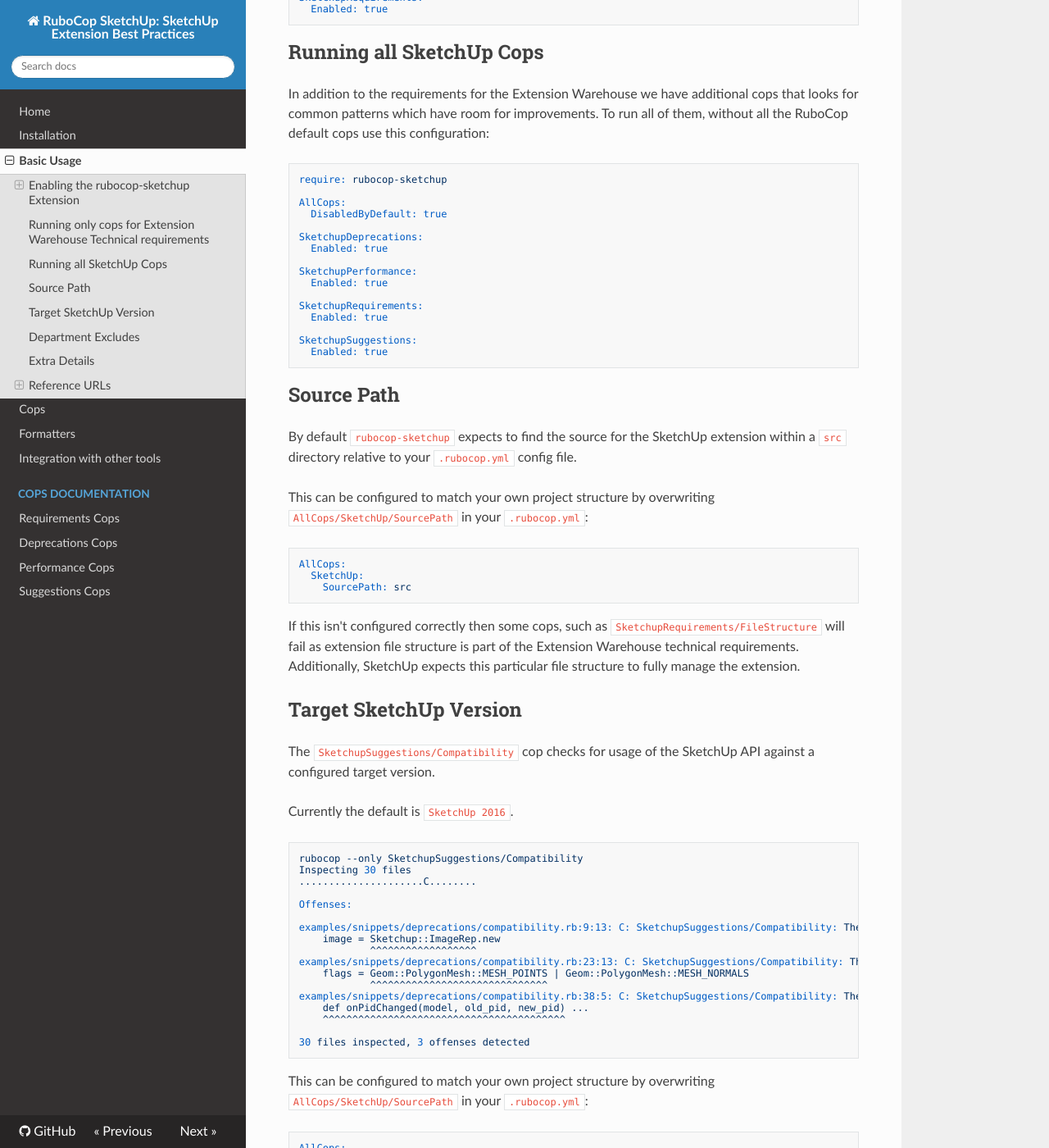
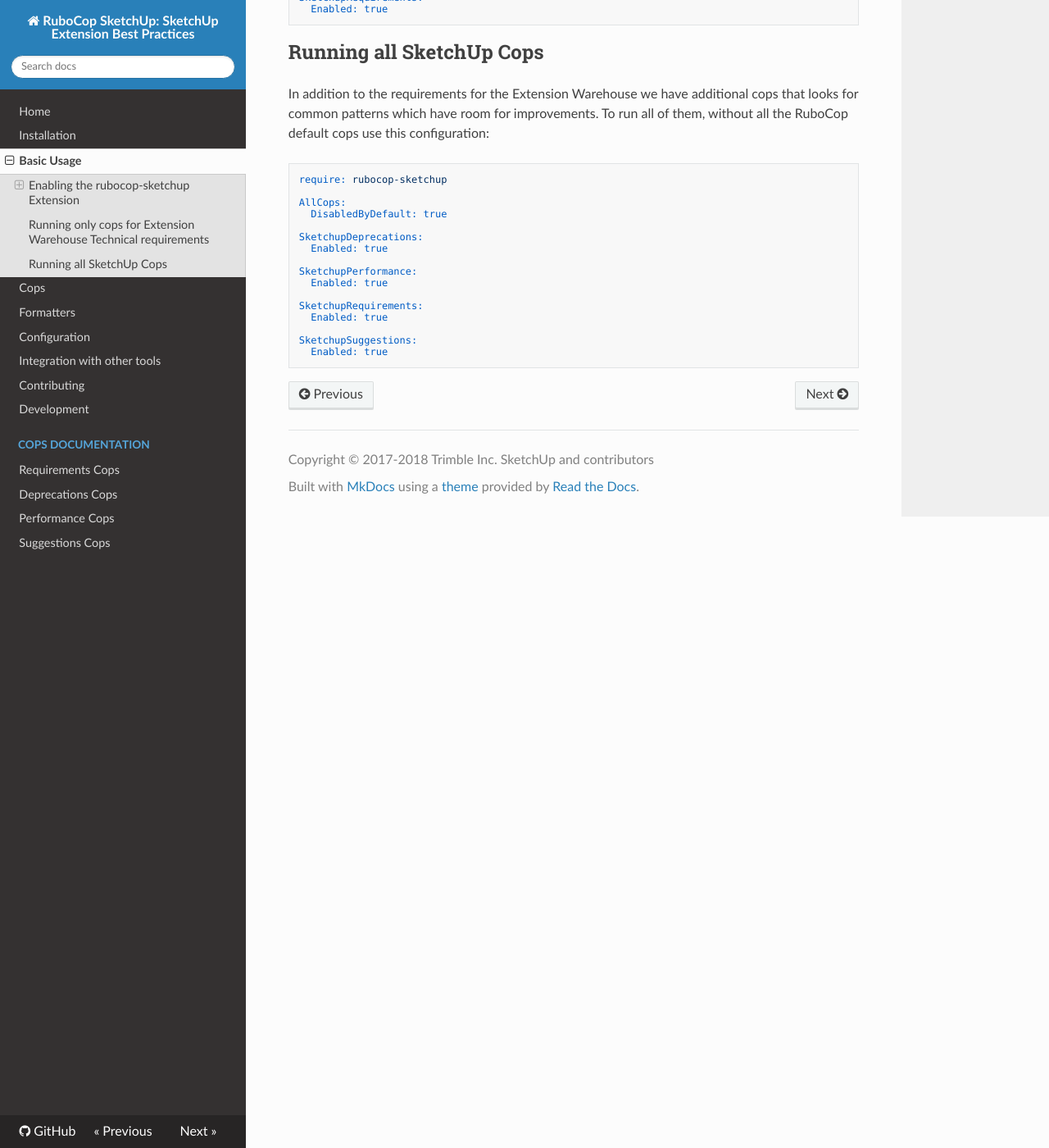
Before and after one commit to SketchUp/rubocop-sketchup, an MkDocs documentation site: the page built from manual/basic_usage.md, in a window 1280 px wide and 1400 px high, scrolled down 1125 px. Shown: the whole window at 82% size. Built offline with MkDocs 1.6.1, drawn with Linux system fonts in a browser that asks for light colours; nearby versions of some CDN libraries; some of the changed text lies outside the part shown.

Commit message:
Flesh out manual and .github directory.

````diff
--- a/manual/basic_usage.md
+++ b/manual/basic_usage.md
@@ -68,116 +68,3 @@ SketchupRequirements:
 SketchupSuggestions:
   Enabled: true
 ```
-
-## Source Path
-
-By default `rubocop-sketchup` expects to find the source for the SketchUp extension within a `src` directory relative to your `.rubocop.yml` config file.
-
-This can be configured to match your own project structure by overwriting `AllCops/SketchUp/SourcePath` in your `.rubocop.yml`:
-
-```yml
-AllCops:
-  SketchUp:
-    SourcePath: src
-```
-
-If this isn't configured correctly then some cops, such as `SketchupRequirements/FileStructure` will fail as extension file structure is part of the Extension Warehouse technical requirements. Additionally, SketchUp expects this particular file structure to fully manage the extension.
-
-## Target SketchUp Version
-
-The `SketchupSuggestions/Compatibility` cop checks for usage of the SketchUp API against a configured target version.
-
-Currently the default is `SketchUp 2016`.
-
-```
-rubocop --only SketchupSuggestions/Compatibility
-Inspecting 30 files
-.....................C........
-
-Offenses:
-
-examples/snippets/deprecations/compatibility.rb:9:13: C: SketchupSuggestions/Compatibility: The class Sketchup::ImageRep was added in SketchUp 2018 which is incompatible with target SketchUp 2014.
-    image = Sketchup::ImageRep.new
-            ^^^^^^^^^^^^^^^^^^
-examples/snippets/deprecations/compatibility.rb:23:13: C: SketchupSuggestions/Compatibility: The constant Geom::PolygonMesh::MESH_POINTS was added in SketchUp 2018 which is incompatible with target SketchUp 2014.
-    flags = Geom::PolygonMesh::MESH_POINTS | Geom::PolygonMesh::MESH_NORMALS
-            ^^^^^^^^^^^^^^^^^^^^^^^^^^^^^^
-examples/snippets/deprecations/compatibility.rb:38:5: C: SketchupSuggestions/Compatibility: The method #onPidChanged was added in SketchUp 2017 which is incompatible with target SketchUp 2014.
-    def onPidChanged(model, old_pid, new_pid) ...
-    ^^^^^^^^^^^^^^^^^^^^^^^^^^^^^^^^^^^^^^^^^
-
-30 files inspected, 3 offenses detected
-```
-
-This can be configured to match your own project structure by overwriting `AllCops/SketchUp/SourcePath` in your `.rubocop.yml`:
-
-```yml
-AllCops:
-  SketchUp:
-    TargetSketchUpVersion: 2016 M1
-```
-
-Available versions are:
-
-```
-2018
-2017
-2016 M1
-2016
-2015
-2014
-2013
-8.0 M2
-8.0 M1
-8.0
-7.1 M1
-7.1
-7.0 M1
-7.0
-6.0
-```
-
-## Department Excludes
-
-Current version of RuboCop doesn't support exclude filters for departments. To make it easier to exclude certain files for the SketchUp departments this can be configured in the SketchUp config section:
-
-```yml
-AllCops:
-  SketchUp:
-    SketchupPerformance:
-      Exclude:
-      - src/example/biz.rb
-    SketchupSuggestions:
-      Exclude:
-      - src/example/foo.rb
-      - src/example/bar.rb
-      - test/
-```
-
-## Extra Details
-
-Several cops have additional details to explain what they are checking. You can
-enable this by using the `-D` command line parameter or modifying your
-`.rubocop.yml` file by adding `ExtraDetails: true` under `AllCops`.
-
-```yml
-AllCops:
-  ExtraDetails: true
-```
-
-## Reference URLs
-
-For even more details, enable `DisplayStyleGuide` to display an URL to a more
-detailed explanation for each cop. Add `-S` to the command line or modify
-your `.rubocop.yml` file to set it permanently.
-
-```yml
-AllCops:
-  DisplayStyleGuide: true
-```
-
-### Command line
-
-```bash
-rubocop --require rubocop-sketchup --only SketchupRequirements
-```
--- a/mkdocs.yml
+++ b/mkdocs.yml
@@ -9,7 +9,10 @@ nav:
 - Basic Usage: basic_usage.md
 - Cops: cops.md
 - Formatters: formatters.md
+- Configuration: configuration.md
 - Integration with other tools: integration_with_other_tools.md
+- Contributing: contributing.md
+- Development: development.md
 - Cops Documentation:
     - Requirements Cops: cops_requirements.md
     - Deprecations Cops: cops_deprecations.md
--- /dev/null
+++ b/readthedocs.yml
@@ -0,0 +1,2 @@
+formats:
+    - htmlzip
````
Also changed, not shown: CONTRIBUTING.md (added, +51 -0 lines), README.md (+25 -230 lines), manual/configuration.md (added, +112 -0 lines), manual/contributing.md (added, +46 -0 lines), manual/development.md (added, +80 -0 lines), manual/installation.md (+2 -4 lines), .github/ISSUE_TEMPLATE/bug_report.md (added), .github/ISSUE_TEMPLATE/feature_request.md (added), .github/PULL_REQUEST_TEMPLATE.md (added), 1 other file.
